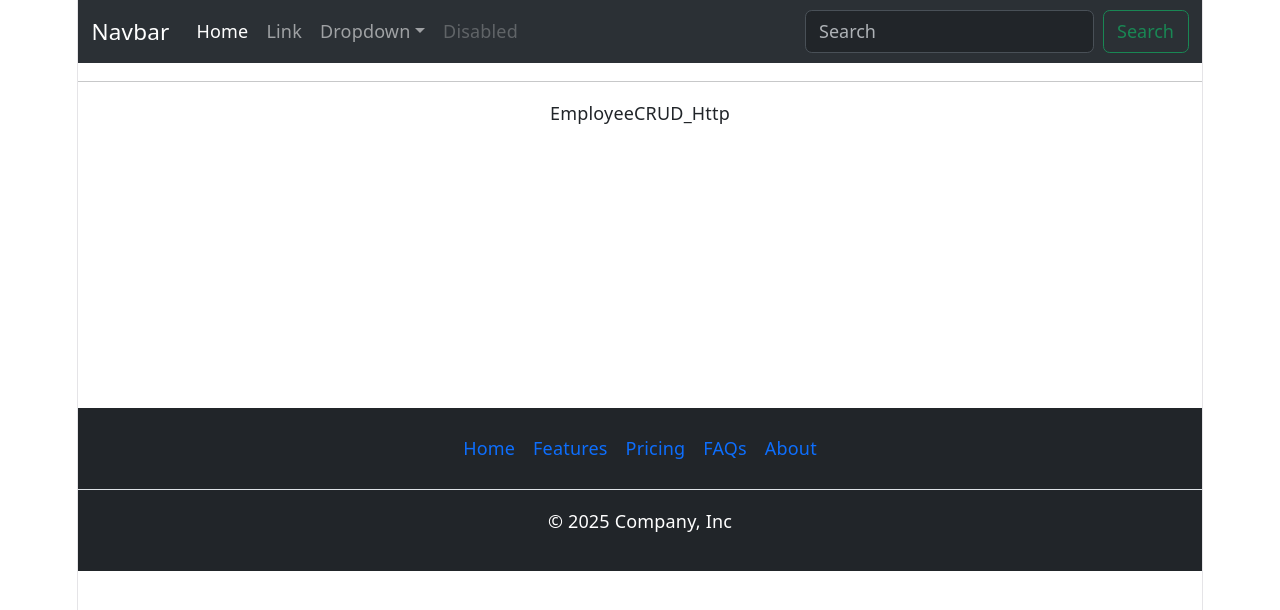
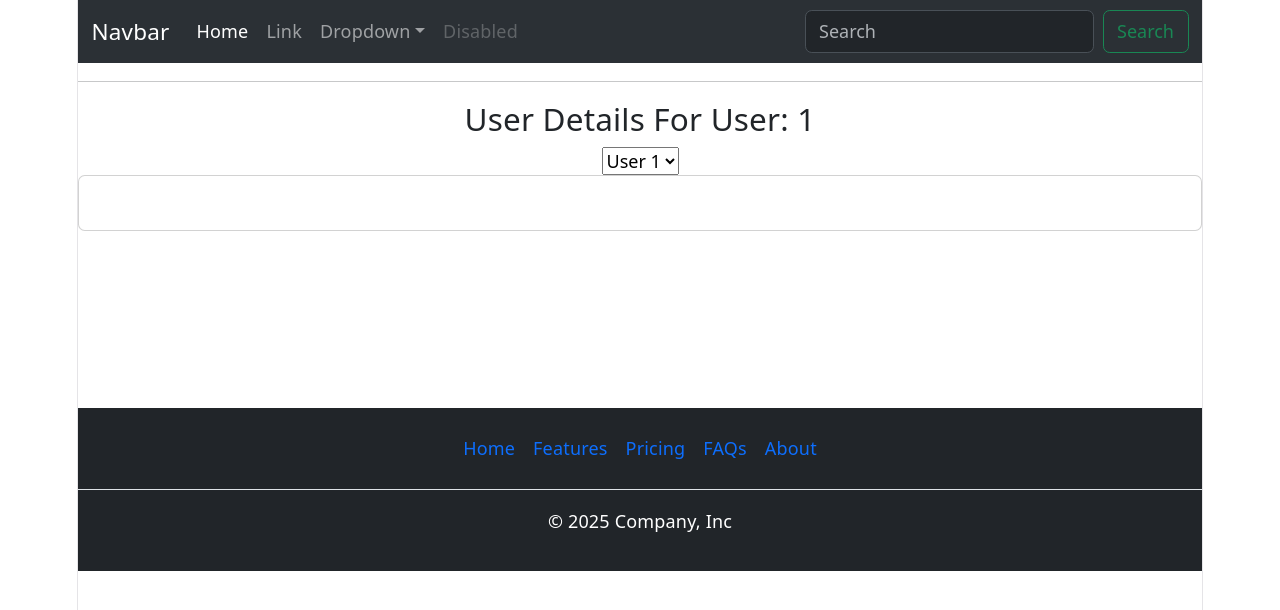
Before and after one commit to sanjaysamantra1/eureka_20_april_2026, a React (Vite) app in the folder react/React_App_1/: page / in a window 1280 px wide. Shown: the top 610 px of the page. Built offline with nearby package versions, Linux system fonts and the light colour scheme; no server answers.

Commit message:
userdetails

```diff
--- a/react/React_App_1/src/components/body/Body.tsx
+++ b/react/React_App_1/src/components/body/Body.tsx
@@ -23,6 +23,8 @@ import CommentList_Http from "../http/CommentList_Http";
 import ToDoList_Http from "../http/ToDoList_Http";
 import Multiple_API from "../http/Multiple_API";
 import EmployeeCRUD_Http from "../http/EmployeeCRUD_Http";
+import UseEffectDemo1 from "../hooks/UseEffectDemo1";
+import UserDetails from "../hooks/UserDetails";
 
 function Body() {
   /*  console.log(addition(10, 20));
@@ -69,7 +71,9 @@ function Body() {
       {/* <CommentList_Http /> */}
       {/* <ToDoList_Http/> */}
       {/* <Multiple_API/> */}
-      <EmployeeCRUD_Http />
+      {/* <EmployeeCRUD_Http /> */}
+      {/* <UseEffectDemo1/> */}
+      <UserDetails />
     </div>
   );
 }
--- /dev/null
+++ b/react/React_App_1/src/components/hooks/UseEffectDemo1.tsx
@@ -0,0 +1,25 @@
+import { useState, useEffect } from "react";
+
+export default function UseEffectDemo1() {
+  const [a, setA] = useState(10);
+  const [b, setB] = useState(20);
+  const [c, setC] = useState(30);
+
+  useEffect(() => {
+    console.log("use effect called after the component is rendered...");
+  }, [a, b]);
+
+  return (
+    <>
+      <div>UseEffectDemo1</div>
+      <h1>
+        a:{a} b:{b} c:{c}
+      </h1>
+      <button onClick={() => setA(15)}>update A</button>
+      <button onClick={() => setB(25)} className="mx-2">
+        update B
+      </button>
+      <button onClick={() => setC(35)}>update C</button>
+    </>
+  );
+}
--- /dev/null
+++ b/react/React_App_1/src/components/hooks/UserDetails.tsx
@@ -0,0 +1,34 @@
+import axios from "axios";
+import { useEffect, useState } from "react";
+
+export default function UserDetails() {
+  const [userId, setUserId] = useState(1);
+  const [user, setUser] = useState(null);
+  const fetUserDetails = async()=>{
+    let response = await axios.get(`https://jsonplaceholder.typicode.com/users/${userId}`);
+    setUser(response.data);
+  }
+  useEffect(()=>{
+    console.log('Use Effect Called....')
+    fetUserDetails();
+  },[userId]);
+  return (
+    <>
+      <h3 className="text-center">User Details For User: {userId}</h3>
+      <select value={userId} onChange={(e)=>setUserId(+e.target.value)}>
+        <option value={1}>User 1</option>
+        <option value={2}>User 2</option>
+        <option value={3}>User 3</option>
+      </select>
+      <div className="card h-100">
+        <div className="card-body">
+          <p>{user?.id}</p>
+          <p>{user?.name}</p>
+          <p>{user?.phone}</p>
+          <p>{user?.email}</p>
+          <p>{user?.address?.city}</p>
+        </div>
+      </div>
+    </>
+  );
+}
```
